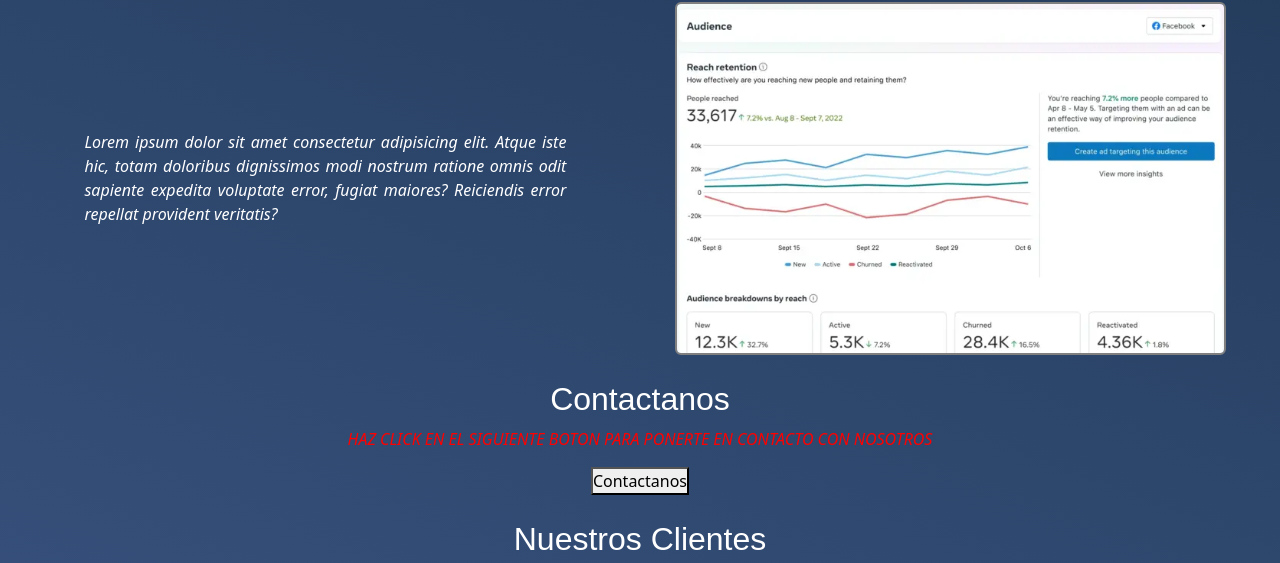
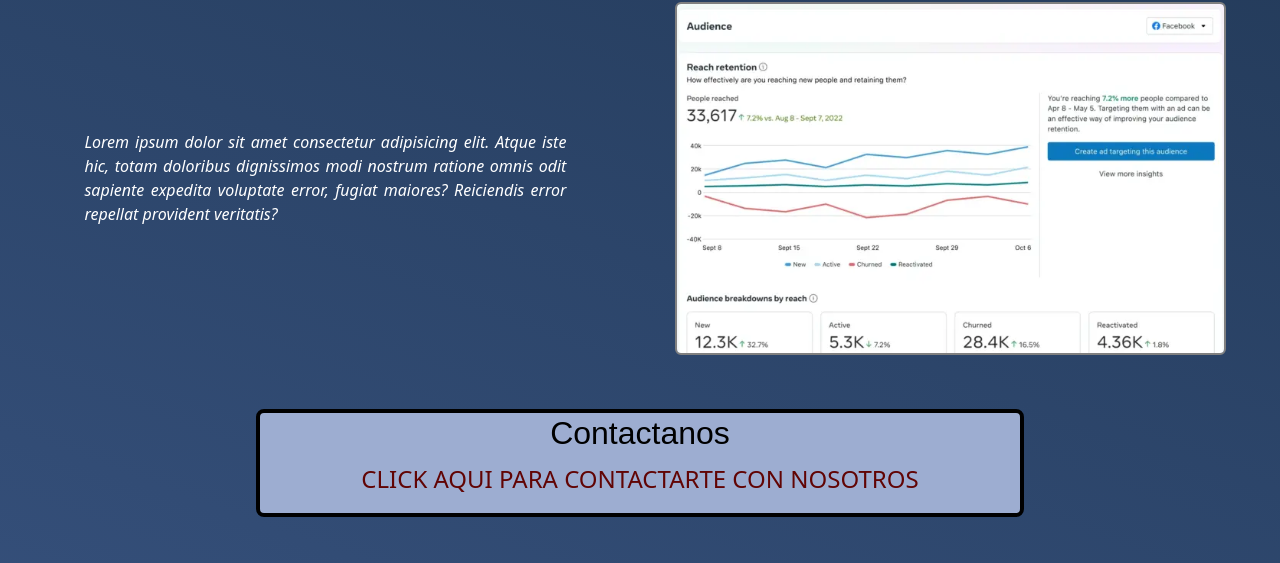
Before and after one commit to MauroJC/Proyecto-Coder, a plain HTML site: page index.html in a window 1280 px wide. Shown: the part 1420-1983 px from the top of the page. Drawn offline with nearby package versions, Linux system fonts and the light colour scheme; a web font is replaced by a local one.

Commit message:
navbar mq

```diff
--- a/css/style.css
+++ b/css/style.css
@@ -29,7 +29,6 @@ header {
 }
 
 
-
 body {
     margin: 0;
     padding: 0;
@@ -39,16 +38,15 @@ body {
     overflow-y: auto;
 }
 
-
+/*Parrafo en General*/
 p {
-    /*Parrafo en General*/
     font-style: italic;
     text-align: center;
     color: white;
 }
 
+/*Titulo*/
 h1 {
-    /*Titulo*/
     text-align: center;
     text-transform: uppercase;
     color: white;
@@ -58,8 +56,8 @@ h1 {
     margin-bottom: 15px;
 }
 
+/*Titulo*/
 h1 a {
-    /*Titulo*/
     text-align: center;
     text-transform: uppercase;
     color: white;
@@ -70,8 +68,8 @@ h1 a {
     text-decoration: none;
 }
 
+/*Titulo Secundario*/
 h2 {
-    /*Titulo Secundario*/
     text-align: center;
     text-transform: uppercase;
     color: white;
@@ -100,6 +98,7 @@ h2 {
     border-radius: 0.30rem;
     box-shadow: 0 0 0 2px #102436;
     color: #102436;
+    transition: 0.6s;
 }
 
 .nav-pills .nav-link.active,
@@ -112,36 +111,6 @@ h2 {
 }
 
 /*FIN NUEVA NAV*/
-
-/*BARRA DE NAVEGACION ANTERIOR*
-nav ul {
-    text-align: center;
-    padding-bottom: 10px;
-}
-
-nav ul li {
-    text-transform: uppercase;
-    font-family: "Belanosima", sans-serif;
-    display: inline;
-    font-weight: 400;
-}
-
-
-nav ul li a {
-    color: #152a3d;
-    text-decoration: none;
-}
-
-nav ul li a:hover {
-    border: solid #152a3d 4px;
-    background-color: #152a3d;
-    border-radius: 7px;
-    border-width: 2px;
-    color: white;
-    text-decoration: none;
-}
-
-FIN BARRA DE NAVEGACION ANTERIOR*/
 
 main::after {
     content: '';
@@ -157,6 +126,37 @@ main::after {
 
 .seccion-sobrenosotros {
     text-align: center;
+}
+
+/*INDEX CONTACTO*/
+
+.cuadrocontacto {
+    background: #9dadd1;
+    margin: 10px auto;
+    max-width: 60%;
+    border: 4px solid rgb(0, 0, 0);
+    border-radius: 0.5rem;
+    margin-top: 30px;
+    margin-bottom: 30px;
+
+}
+
+.cuadrocontacto:hover {
+    transition: 0.4s ease-in-out;
+    border: 4px solid rgb(73, 73, 73);
+    background: #e0e7f7;
+
+}
+
+.cuadrocontacto h2 a {
+    color: black;
+}
+
+.cuadrocontacto p {
+    color: rgb(97, 4, 4);
+    font-size: x-large;
+    font-weight: 500;
+    font-style: normal;
 }
 
 /*INDEX CLIENTES*/
@@ -476,6 +476,7 @@ footer {
 /*MEDIA QUERY*/
 
 /*MQ INDEX*/
+
 @media (max-width: 700px) {
 
     .trabajo1,
@@ -501,6 +502,12 @@ footer {
         margin: 10px auto;
         padding-right: 0;
         padding-left: 0;
+    }
+
+    .nav-pills {
+        display: flex;
+        flex-direction: column;
+        align-items: center;
     }
 }
 
--- a/index.html
+++ b/index.html
@@ -111,14 +111,13 @@
 
         </section>
         <br>
+
         <section> <!--Contactanos-->
+            <div class="cuadrocontacto" type="button" onclick="location.href='./pages/contacto.html'">
                 <h2>
                     <a class="titulo-secundario" href="./pages/contacto.html">Contactanos</a>
                 </h2>
-            <p style="color: red; text-transform: uppercase;">Haz click en el siguiente boton para ponerte en contacto
-                con nosotros</p>
-            <div class="bot-con">
-                <button onclick="location.href='./pages/contacto.html'">Contactanos</button>
+                <p>CLICK AQUI PARA CONTACTARTE CON NOSOTROS</p>
             </div>
         </section>
         <br>
```
Lines whose indentation alone changed are shown as unchanged.
